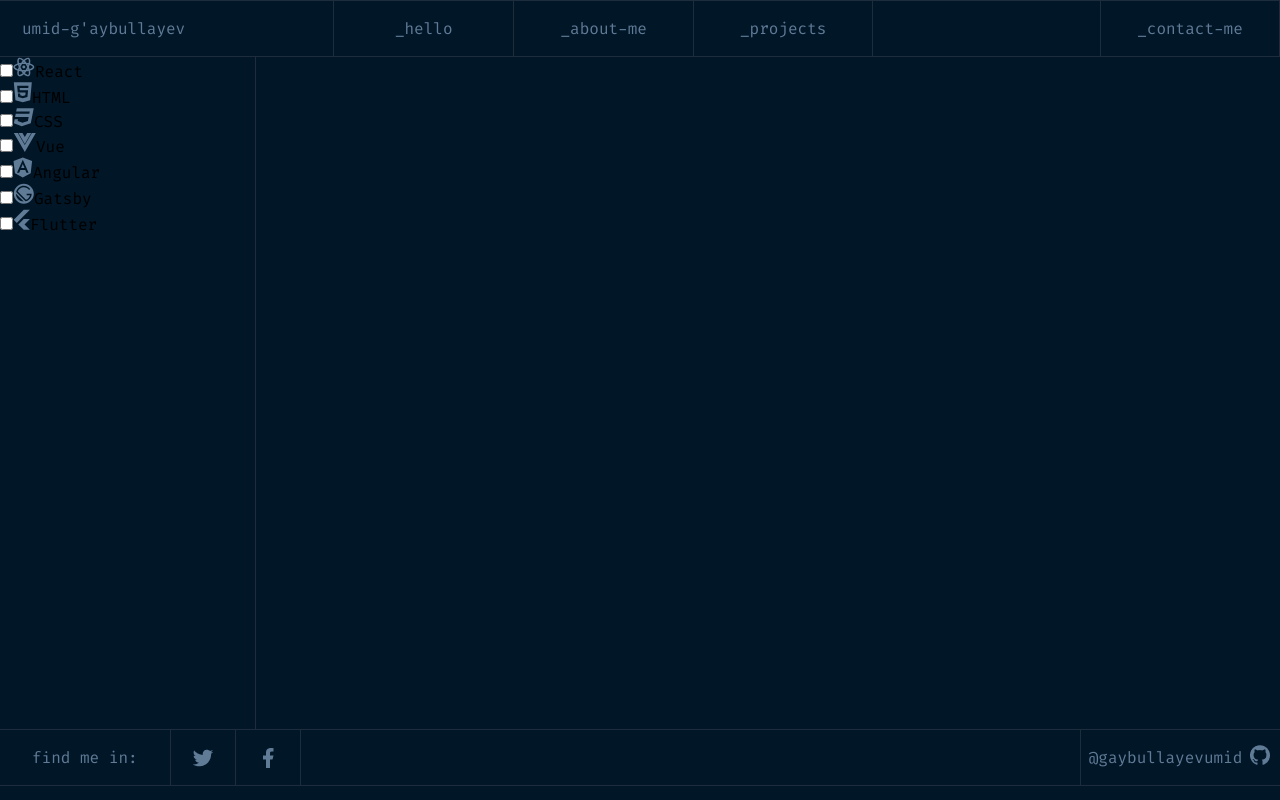
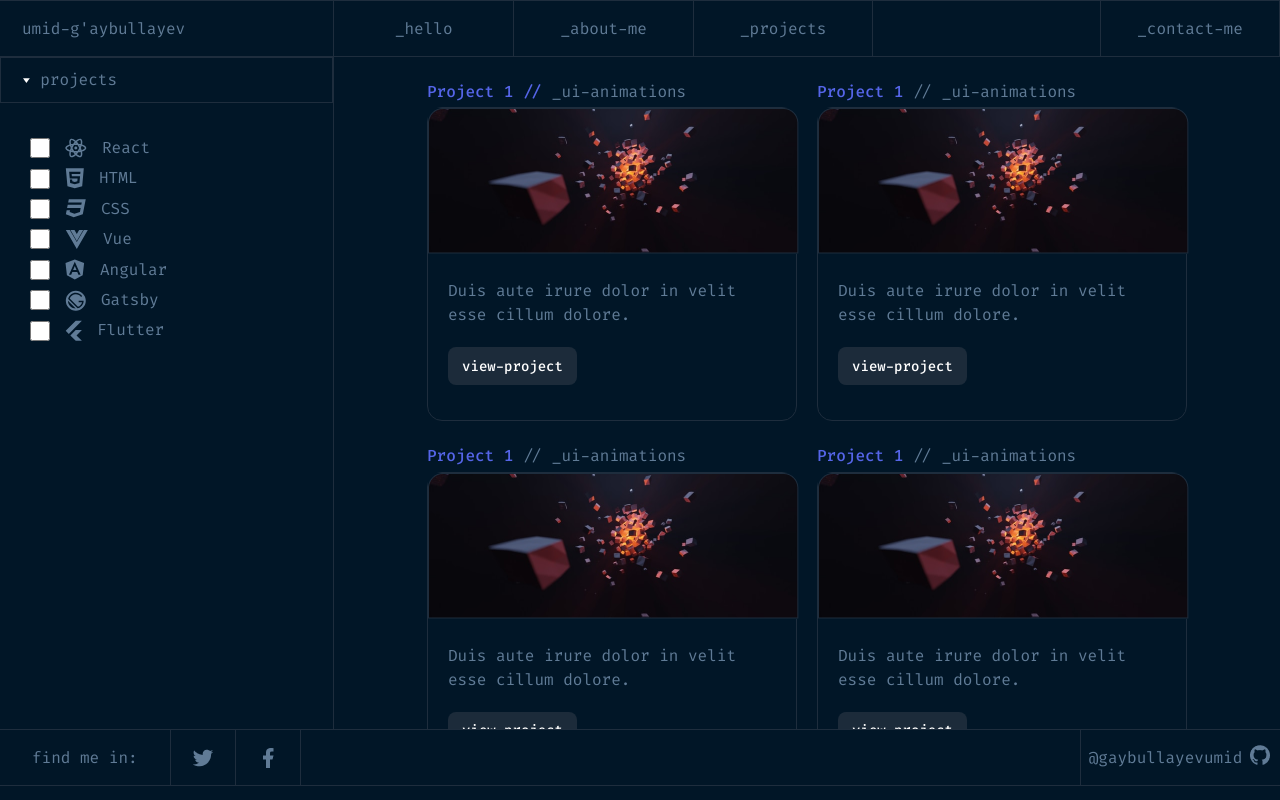
Before and after one commit to gaybullayevumid/djangoTelegramBot, a React (Vite) app: page /projects in a window 1280 px wide. Built offline with nearby package versions, Linux system fonts and the light colour scheme.

Commit message:
init: app

```diff
--- a/src/components/Projects/Projects.css
+++ b/src/components/Projects/Projects.css
@@ -1,10 +1,99 @@
 .projects {
     width: 100%;
     height: 84vh;
+    display: flex;
 }
 
-.projects .sidebar{
-    width: 20%;
+.projects .sidebar {
+    width: 334px;
     height: 100%;
     border-right: 1px solid #1E2D3D;
 }
+
+.projects .card {
+    display: flex;
+    justify-content: center;
+    align-items: center;
+}
+
+.projects .project-section {
+    /* width: 60%; */
+    height: 100%;
+    display: flex;
+    flex-wrap: wrap;
+    align-items: center;
+    justify-content: center;
+    gap: 20px;
+    padding: 20px;
+    overflow-y: scroll;
+    scrollbar-width: none;
+}
+
+.projects .cards {
+    width: 370px;
+    height: 314px;
+    border: 1px solid #1E2D3D;
+    border-radius: 15px;
+}
+
+.projects .cards p {
+    padding: 20px;
+}
+
+.projects .cards button {
+    border-radius: 8px;
+    width: 129px;
+    height: 38px;
+    font-weight: 450;
+    font-size: 14px;
+    color: #fff;
+    border: none;
+    background: #1c2b3a;
+    cursor: pointer;
+    margin-left: 20px;
+}
+
+.projects .title-p span {
+    font-weight: 450;
+    color: #5565E8;
+    line-height: 1.9;
+}
+
+.projects .sidebar ul{
+    padding: 30px;
+}
+
+.projects .sidebar ul li{
+    line-height: 1.9;
+    display: flex;
+    align-items: center;
+    gap: 15px;
+    color: #607b96;
+    cursor: pointer;
+}
+
+.projects .sidebar ul li:hover{
+    color: #fff;
+}
+
+.projects .sidebar ul li input{
+    width: 20px;
+    height: 20px;
+    accent-color: #607b96;
+}
+
+.projects .sidebar .title{
+    border: 1px solid #1E2D3D;
+    padding: 10px 215px 10px 22px;
+}
+
+.projects .sidebar .title p{
+    display: flex;
+    align-items: center;
+    gap: 10px;
+    cursor: pointer;
+}
+
+.projects .sidebar .title p:hover{
+    color: #fff;
+}
--- a/src/components/Projects/Projects.jsx
+++ b/src/components/Projects/Projects.jsx
@@ -5,6 +5,14 @@ export default function Projects() {
   return (
     <div className='projects'>
       <div className="sidebar">
+        <div className="title">
+          <p>
+            <svg width="9" height="7" viewBox="0 0 9 7" fill="none" xmlns="http://www.w3.org/2000/svg">
+              <path d="M4.24998 6.58521L-3.10421e-05 0.585206L8.5 0.585205L4.24998 6.58521Z" fill="white" />
+            </svg>
+            projects
+          </p>
+        </div>
         <ul>
           <li>
             <input type="checkbox" />
@@ -57,6 +65,52 @@ export default function Projects() {
           </li>
         </ul>
       </div>
+
+      <div className="project-section">
+        <div className="project-main">
+          <p className="title-p">
+            <span>Project 1 //</span> _ui-animations
+          </p>
+          <div className="cards">
+            <img src={"/public/project.png"} alt="" />
+            <p>Duis aute irure dolor in velit esse cillum dolore.</p>
+            <button>view-project</button>
+          </div>
+        </div>
+
+        <div className="project-main">
+          <p className="title-p">
+            <span>Project 1</span> // _ui-animations
+          </p>
+          <div className="cards">
+            <img src={"/public/project.png"} alt="" />
+            <p>Duis aute irure dolor in velit esse cillum dolore.</p>
+            <button>view-project</button>
+          </div>
+        </div>
+
+        <div className="project-main">
+          <p className="title-p">
+            <span>Project 1</span> // _ui-animations
+          </p>
+          <div className="cards">
+            <img src={"/public/project.png"} alt="" />
+            <p>Duis aute irure dolor in velit esse cillum dolore.</p>
+            <button>view-project</button>
+          </div>
+        </div>
+
+        <div className="project-main">
+          <p className="title-p">
+            <span>Project 1</span> // _ui-animations
+          </p>
+          <div className="cards">
+            <img src={"/public/project.png"} alt="" />
+            <p>Duis aute irure dolor in velit esse cillum dolore.</p>
+            <button>view-project</button>
+          </div>
+        </div>
+      </div>
     </div>
   )
 }
```
Also changed, not shown: public/project.png (added).
